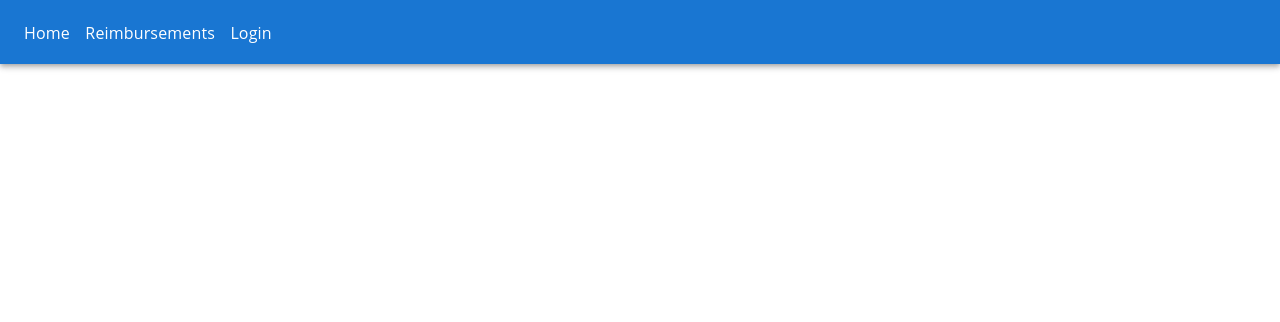
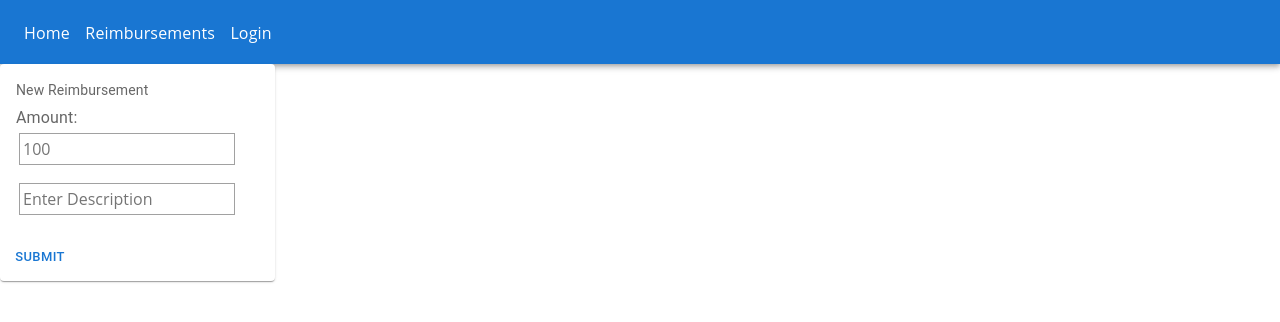
Before and after one commit to 230306-RubyOnRail/Rodriguez_Brown_Project1_Frontend, a React (Create React App) app in the folder project1/: page /reimbursements/create in a window 1280 px wide. Shown: the top 322 px of the page. Built offline with nearby package versions, Linux system fonts and the light colour scheme.

Commit message:
Admin update

```diff
--- a/project1/src/App.tsx
+++ b/project1/src/App.tsx
@@ -6,6 +6,7 @@ import { useState } from 'react';
 import { BrowserRouter, Routes, Route } from 'react-router-dom'
 import ReimbursementList from './components/ReimbursementList';
 import Nav from './components/Nav';
+import ReimbursementCreate from './components/ReimbursementCreate';
 
 
 function App() {
@@ -20,6 +21,7 @@ const [principal, setPrincipal] = useState<User>();
         <Route path='/login' element={<Login currentUser={principal} setCurrentUser={setPrincipal}/>}/>
         <Route path='/' element={<Dashboard currentUser={principal}/>}/>
         <Route path='/reimbursements' element={<ReimbursementList currentUser={principal}/>}/>
+        <Route path='/reimbursements/create' element={<ReimbursementCreate currentUser={principal}/>}/>
       </Routes>
       </BrowserRouter>
     </div>
--- /dev/null
+++ b/project1/src/components/ReimbursementCreate.tsx
@@ -0,0 +1,102 @@
+import { User } from '../models/user';
+import {createReimbursement} from '../remote/services/reimbursements-service'
+import Card from '@mui/material/Card';
+import CardActions from '@mui/material/CardActions';
+import CardContent from '@mui/material/CardContent';
+import Button from '@mui/material/Button';
+import Typography from '@mui/material/Typography';
+import { SyntheticEvent, useState } from 'react';
+import { Navigate } from 'react-router-dom';
+
+
+interface IReimbursementCreateProps{
+    currentUser: User | undefined;
+}
+
+export default function ReimbursementCreate(props: IReimbursementCreateProps){
+
+    const [description, setDescription] = useState('');
+    const [amount, setAmount] = useState<string>('');
+    const [success, setSuccess] =useState(false);
+
+
+
+    let updateDescription = (e:SyntheticEvent) => {
+        setDescription((e.target as HTMLInputElement).value);
+
+    }
+    let updateAmount = (e:SyntheticEvent) => {
+        setAmount(((e.target as HTMLInputElement).value));
+
+    }
+
+    let submitButton = async (e: SyntheticEvent) => {
+
+        if (description !== undefined && amount !== undefined) {
+            try{
+
+              let response = await createReimbursement({description, amount: parseInt(amount)});
+              if (response.status === 200){
+                setSuccess(true);
+                console.log('reimbursement created successfully')
+              }
+
+            }catch (err){
+              console.log(err +" Reimbursement?");
+            }
+
+        }
+      }
+
+
+
+    return(
+
+        props.currentUser?.admin?
+            <>
+            Managers are not allowed to submit reimbursements.
+            </>
+        :
+            success?
+            <Navigate to = '/reimbursements'/>
+
+
+            :
+
+        <Card sx={{ width: 275 }}>
+        <CardContent>
+          <Typography sx={{ fontSize: 14 }} color="text.secondary" gutterBottom>
+            New Reimbursement
+            </Typography>
+            <Typography sx={{ mb: 1.5 }} color="text.secondary">
+            Amount: <input
+              type = "text"
+              id = "Amount"
+              placeholder = "100"
+              onChange = {updateAmount}
+            />
+          </Typography>
+          <Typography variant="body2">
+            <input
+              type = "text"
+              id = "Description"
+              placeholder = "Enter Description"
+              onChange = {updateDescription}
+            />
+
+          </Typography>
+        </CardContent>
+        <CardActions>
+
+          <Button
+            onClick ={submitButton} // delete button
+            type = "submit"
+            size = "small"
+          >Submit
+          </Button>
+          </CardActions>
+      </Card>
+
+
+    );
+}
--- a/project1/src/components/ReimbursementList.tsx
+++ b/project1/src/components/ReimbursementList.tsx
@@ -4,6 +4,7 @@ import { User } from "../models/user";
 import { Link } from "react-router-dom";
 import ReimbursementComponent from "./ReimbursementComponent";
 import { getListReimbursements } from "../remote/services/reimbursements-service";
+import Button from '@mui/material/Button';
 
 interface IReimbursementListProps{
     currentUser: User | undefined;
@@ -51,7 +52,19 @@ export default function ReimbursementList(props: IReimbursementListProps){
         </div>
         :
         !isLoading && reimbursementList ?
+
         <div className = 'ReimbursementList'>
+        {props.currentUser?.admin?
+            <></>
+            :
+            <Link to="/reimbursements/create">
+            <Button
+                size = "small"
+            >New Reimbursement
+            </Button>
+            </Link>
+
+        }
             <br />
             <ul>
             {
--- a/project1/src/remote/services/reimbursements-service.ts
+++ b/project1/src/remote/services/reimbursements-service.ts
@@ -15,3 +15,7 @@ export const updateReimbursement = async (id:number, items: {description:string,
 export const updateReimbursementAdmin = async (id:number, items: {status:number}) => {
     return await authenticatedAppClient.put(`/reimbursements/${id}`, items);
 }
+
+export const createReimbursement = async (items: {description:string, amount:number}) => {
+    return await authenticatedAppClient.post(`/reimbursements`, items);
+}
```
